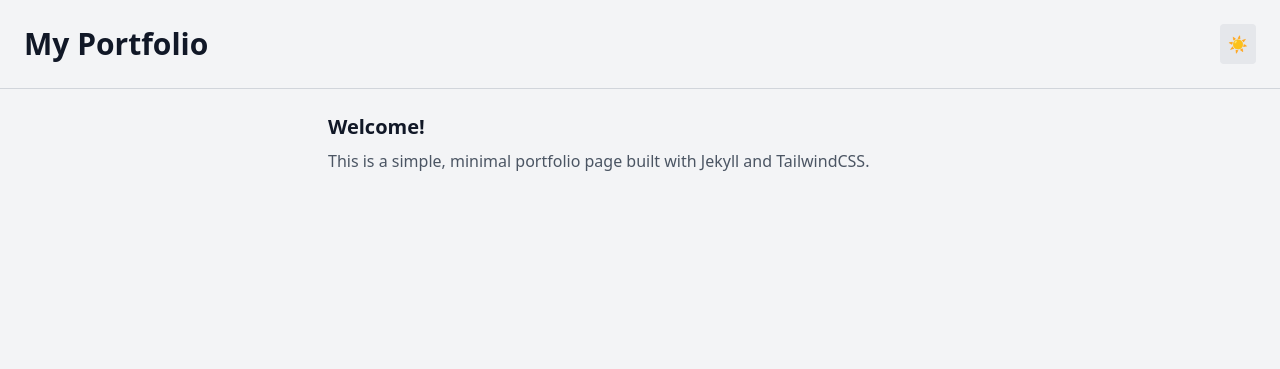
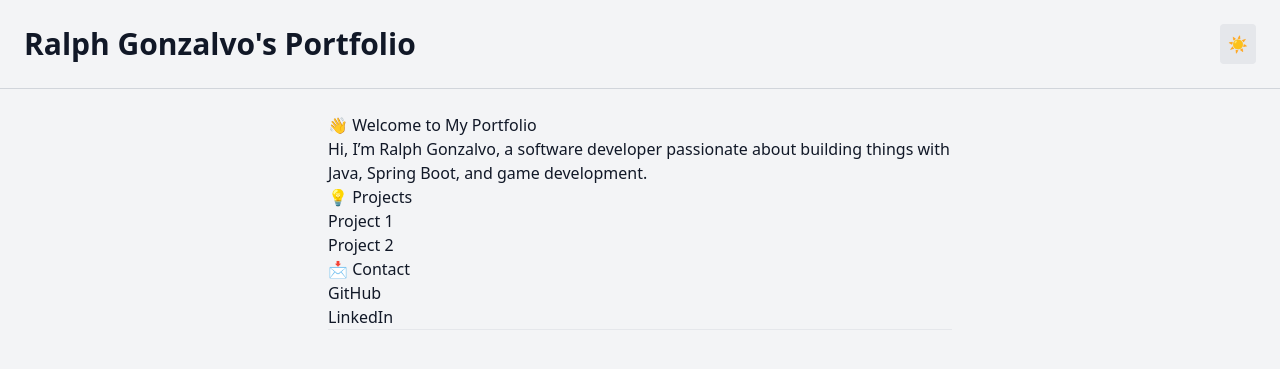
Before and after one commit to RalphGonzalvo/RalphGonzalvo.github.io, a Jekyll site: the page built from index.md, in a window 1280 px wide. Shown: the top 369 px of the page. Built offline with Jekyll 4.4.1, drawn with Linux system fonts in a browser that asks for light colours; nearby versions of some CDN libraries.

Commit message:
added index.md content

```diff
--- a/_config.yml
+++ b/_config.yml
@@ -1,4 +1,5 @@
-title: My Portfolio
+title: Ralph Gonzalvo's Portfolio
+description: "Welcome to my personal site showcasing my projects and experience."
 theme: minima
 plugins:
   - jekyll-seo-tag
--- a/_layouts/default.html
+++ b/_layouts/default.html
@@ -13,8 +13,7 @@
     </header>
 
     <main class="max-w-2xl mx-auto p-6">
-        <h2 class="text-xl font-semibold">Welcome!</h2>
-        <p class="mt-2 text-gray-600 dark:text-gray-300">This is a simple, minimal portfolio page built with Jekyll and TailwindCSS.</p>
+        {{ content }} <!-- This is where index.md content will appear -->
     </main>
 
     <script>
--- a/index.md
+++ b/index.md
@@ -1,6 +1,18 @@
 ---
-title: Hello
 layout: default
+title: Home
 ---
 
-Hello!
+# 👋 Welcome to My Portfolio
+
+Hi, I'm Ralph Gonzalvo, a software developer passionate about building things with Java, Spring Boot, and game development.
+
+## 💡 Projects
+- [Project 1](https://github.com/yourproject1)
+- [Project 2](https://github.com/yourproject2)
+
+## 📩 Contact
+- [GitHub](https://github.com/RalphGonzalvo)
+- [LinkedIn](https://linkedin.com/in/yourprofile)
+
+---
```
